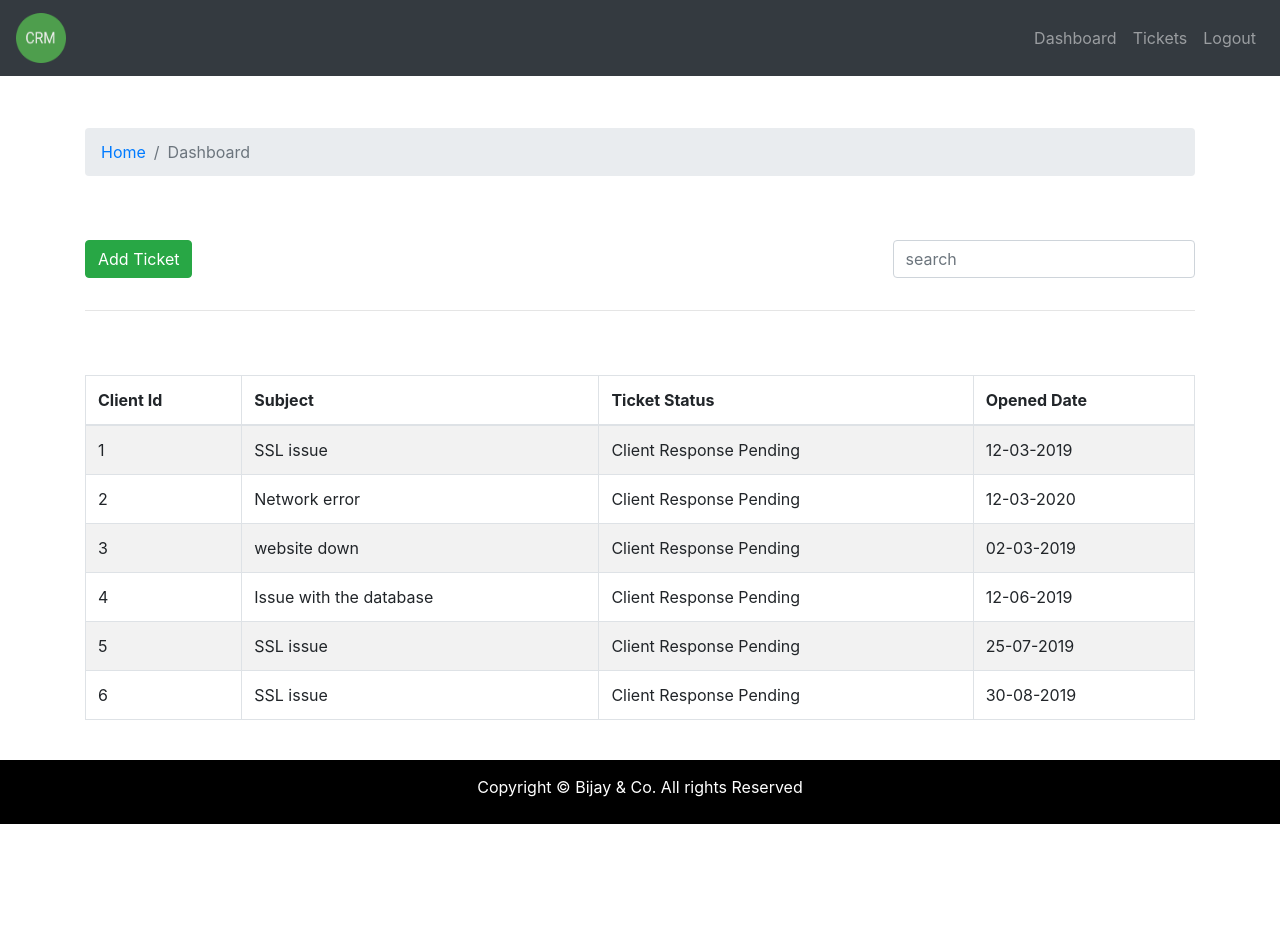
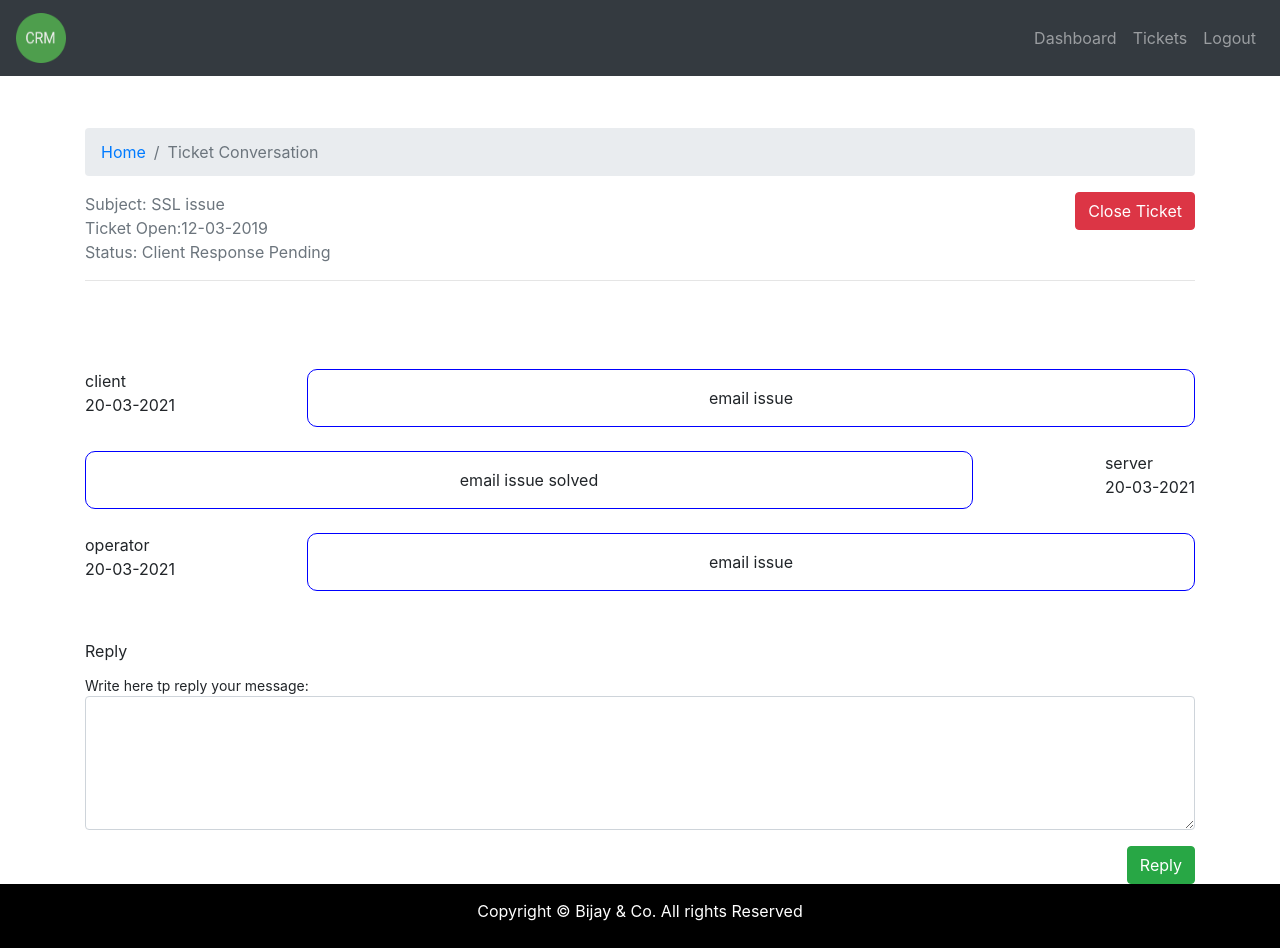
Before and after one commit to neupanebijay/CRM-ticketing-system, a React (Create React App) app: page / in a window 1280 px wide. Before the commit the page ends 824 px from the top, so only its background shows below. Built offline with nearby package versions, Linux system fonts and the light colour scheme.

Commit message:
ticket conversation history and reply message page

```diff
--- a/src/App.js
+++ b/src/App.js
@@ -1,6 +1,6 @@
 import './App.css';
 import { DefaultLayout } from './Layout/DefaultLayout';
-import { TicketsList } from './pages/ticket-table/TicketsList.page';
+import { TicketMessage } from './pages/message-area/TicketConversation.page';
 
 
 
@@ -10,7 +10,8 @@ function App() {
       <DefaultLayout >
           {/* <Dashboard /> */}
             {/* <AddTicket /> */}
-          <TicketsList />
+          {/* <TicketsList /> */}
+          <TicketMessage/>
       </DefaultLayout>
       {/* <Entry /> */}
     </div>
--- a/src/assets/data/dummy-tickets.json
+++ b/src/assets/data/dummy-tickets.json
@@ -3,36 +3,88 @@
         "id": "1",
         "subject" : "SSL issue",
         "status": "Client Response Pending",
-        "addedAt": "12-03-2019"
+        "addedAt": "12-03-2019",
+        "history":[
+            {
+                "date": "20-03-2021",
+                "message": "email issue",
+                "messageBy": "client"
+            },
+            {
+                "date": "20-03-2021",
+                "message": "email issue solved",
+                "messageBy": "server"
+            },
+            {
+                "date": "20-03-2021",
+                "message": "email issue",
+                "messageBy": "operator"
+            }
+        ]
     },
     {
         "id": "2",
         "subject" : "Network error",
         "status": "Client Response Pending",
-        "addedAt": "12-03-2020"
+        "addedAt": "12-03-2020",
+        "history":[
+            {
+                "date": "20-03-2021",
+                "message": "website down. please fix it",
+                "messageBy": "client"
+            }
+        ]
     },
     {
         "id": "3",
         "subject" : "website down",
         "status": "Client Response Pending",
-        "addedAt": "02-03-2019"
+        "addedAt": "02-03-2019",
+        "history":[
+            {
+                "date": "20-03-2021",
+                "message": "website down. please fix it",
+                "messageBy": "client"
+            }
+        ]
     },
     {
         "id": "4",
         "subject" : "Issue with the database",
         "status": "Client Response Pending",
-        "addedAt": "12-06-2019"
+        "addedAt": "12-06-2019",
+        "history":[
+            {
+                "date": "20-03-2021",
+                "message": "email issue",
+                "messageBy": "client"
+            }
+        ]
     },
     {
         "id": "5",
         "subject" : "SSL issue",
         "status": "Client Response Pending",
-        "addedAt": "25-07-2019"
+        "addedAt": "25-07-2019",
+        "history":[
+            {
+                "date": "20-03-2021",
+                "message": "email issue",
+                "messageBy": "client"
+            }
+        ]
     },
     {
         "id": "6",
         "subject" : "SSL issue",
         "status": "Client Response Pending",
-        "addedAt": "30-08-2019"
+        "addedAt": "30-08-2019",
+        "history":[
+            {
+                "date": "20-03-2021",
+                "message": "email issue",
+                "messageBy": "client"
+            }
+        ]
     }
 ]
--- /dev/null
+++ b/src/components/ticket-conversation/TicketConversation..comp.js
@@ -0,0 +1,28 @@
+import PropTypes from 'prop-types';
+import React from 'react';
+// import './TicketConversation.style.css';
+import './TicketConversation.style.css';
+
+export const TicketConversation = ({msgs}) => {
+    if(!msgs) return null;
+    return msgs.map((msg, i)=>(
+        <div key={i} className="message-history mt-4">
+            <div className="send-list">
+                <div className="sender">
+                    {msg.messageBy}
+                </div>
+                <div className="client">
+                    {msg.date}
+                </div>
+            </div>
+            <div className="message-area">
+                {msg.message}
+            </div>
+        </div>
+    ));
+}
+
+
+TicketConversation.protoTypes ={
+    msg: PropTypes.array.isRequired
+}
--- /dev/null
+++ b/src/components/ticket-conversation/TicketConversation.style.css
@@ -0,0 +1,19 @@
+.message-history {
+    display: flex;
+    flex-direction: row;
+    justify-content: space-between;
+}
+
+.message-history:nth-child(even) {
+    display: flex;
+    flex-direction: row-reverse;
+    justify-content: space-between;
+}
+
+.message-area {
+    border: 1px solid blue;
+    border-radius: 10px;
+    padding: 1rem;
+    width: 80%;
+    text-align: center;
+}
--- /dev/null
+++ b/src/components/ticket-conversation/UpdateTicket.comp.js
@@ -0,0 +1,34 @@
+// import { Button } from 'bootstrap'
+import PropTypes from 'prop-types';
+import React from 'react';
+import { Button, Form } from 'react-bootstrap';
+
+
+export const UpdateTicket = ({message, handleOnChange, handleOnSubmit}) => {
+    return (
+        <Form onSubmit={handleOnSubmit}>
+            <Form.Label>Reply</Form.Label>
+            <Form.Text>Write here tp reply your message:</Form.Text>
+            <Form.Control
+            as="textarea"
+            rows={5}
+            name="reply"
+            onChange={handleOnChange}
+            value={message}
+            />
+
+            <div className="text-right">
+
+                <Button variant="success" className="mt-3" type="submit">Reply</Button>
+
+            </div>
+
+        </Form>
+    )
+}
+
+UpdateTicket.protoTypes ={
+    message: PropTypes.string.isRequired,
+    handleOnChange: PropTypes.func.isRequired,
+    handleOnSubmit: PropTypes.func.isRequired
+}
--- a/src/components/tickets-table/TicketTable.comp.js
+++ b/src/components/tickets-table/TicketTable.comp.js
@@ -3,6 +3,7 @@ import React from 'react';
 import { Table } from 'react-bootstrap';
 
 export const TicketTable = ({tickets}) => {
+    // if(!tickets.length)
 
             return (
                 <Table striped bordered hover>
--- /dev/null
+++ b/src/pages/message-area/TicketConversation.page.js
@@ -0,0 +1,58 @@
+
+import React, { useEffect, useState } from 'react';
+import { Button, Col, Container, Row } from 'react-bootstrap';
+import tickets from '../../assets/data/dummy-tickets.json';
+import { BreadcrumbFile } from '../../components/breadcrumb/BreadcrumbFile.comp';
+import { TicketConversation } from '../../components/ticket-conversation/TicketConversation..comp';
+import { UpdateTicket } from '../../components/ticket-conversation/UpdateTicket.comp';
+
+const singleTicket = tickets[0]
+export const TicketMessage = () => {
+    const [message, setMessage] = useState('')
+
+    useEffect(() => {
+
+    }, [message])
+
+    // handleOn change
+    const handleOnChange =(e)=>{
+        setMessage(e.target.value)
+    }
+// console.log(message)
+
+    const handleOnSubmit =()=>{
+        alert('form is submitted');
+
+    }
+    return (
+        <Container>
+             <Row>
+                <Col className="mt-5">
+                    <BreadcrumbFile page="Ticket Conversation"/>
+                </Col>
+            </Row>
+             <Row>
+                <Col className="text-weight-bolder text-secondary">
+                    <div className="subject">Subject:         {singleTicket.subject}</div>
+                    <div className="ticket-open">Ticket Open:{singleTicket.addedAt}</div>
+                    <div className="status">Status: {singleTicket.status}</div>
+                </Col>
+                <Col className="text-right">
+                    <Button variant="danger">Close Ticket</Button>
+                </Col>
+            </Row>
+            <hr/>
+            <Row>
+                <Col className="mt-5">
+                    <TicketConversation msgs={singleTicket.history}/>
+                </Col>
+            </Row>
+
+            <Row>
+                <Col className="mt-5">
+                <UpdateTicket message={message} handleOnChange={handleOnChange} handleOnSubmit={handleOnSubmit}/>
+                </Col>
+            </Row>
+        </Container>
+    )
+}
```
